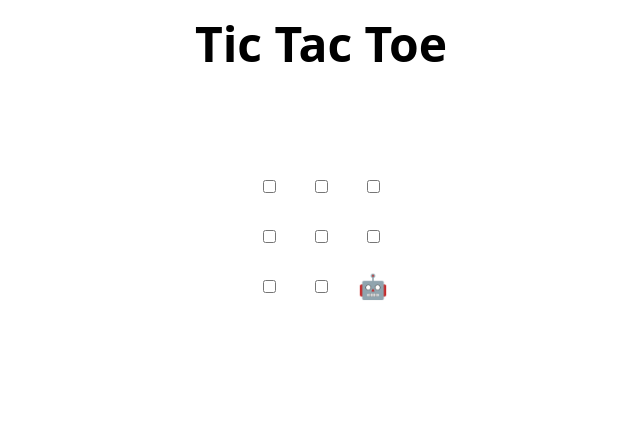
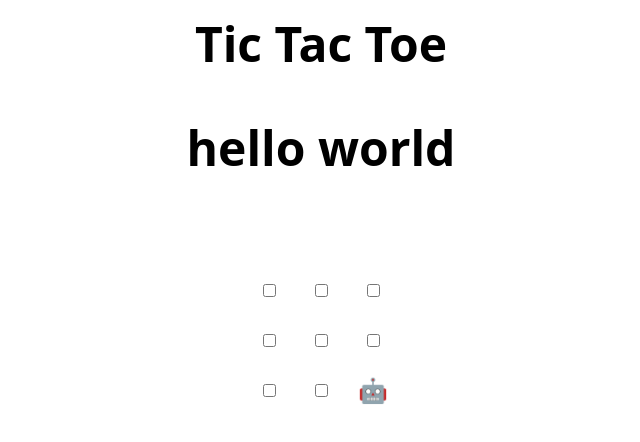
Before and after one commit to lmcniven/review-pull-req, a plain HTML site: page index.html in a window 1280 px wide. Shown: the whole page, without its empty margins (319-959 px from the left). Drawn offline with Linux system fonts and the light colour scheme.

Commit message:
Update index.html

```diff
--- a/index.html
+++ b/index.html
@@ -44,7 +44,7 @@
     <td><input type="checkbox" /></td>
     <td><input type="checkbox" /></td>
     <td><input type="checkbox" /></td>
-  </tr>
+  <h1>hello world</h1>
 </table>
 
 <h2 hidden>Game over, refresh to play again 🧑‍💻 🤖!</h2>
```
